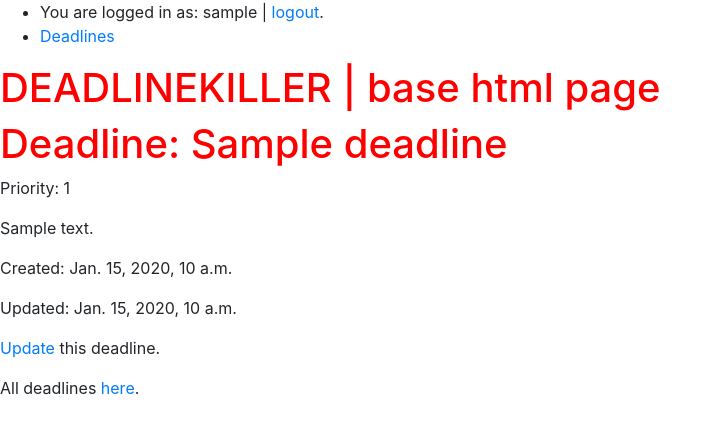
After one commit to lucaromanowski/deadlinekiller, a Django app: a page that uses deadlinekiller/account/templates/base.html in a window 1280 px wide. The commit adds this page. Shown: the top 434 px of the page, without its empty margins (0-722 px from the left). Run offline with Django 3.2, Linux system fonts and the light colour scheme; a user stored in the database is signed in; tables that the repository leaves empty hold one stand-in row (values such as "Sample post"); some libraries are stand-ins or nearby versions.

Commit message:
deadlines detail and update + nav list

```diff
--- a/deadlinekiller/account/templates/base.html
+++ b/deadlinekiller/account/templates/base.html
@@ -12,6 +12,17 @@
 	<link rel="stylesheet" type="text/css" href="{% static "account/base.css" %}">
 </head>
 <body>
+	<nav>
+		<ul>
+			{% if request.user.is_authenticated %}
+				<li>You are logged in as: {{ request.user.username }} | <a href="{% url 'account:logout' %}">logout</a>.</li>
+				<li><a href="{% url 'deadlines:deadline_list' %}">Deadlines</a></li>
+			{% else %}
+				<li><a href="{% url 'account:login' %}">Login</a></li>
+				<li><a href="{% url 'account:register' %}">Sign up</a></li>
+			{% endif %}
+		</ul>
+	</nav>
 
 	<h1>DEADLINEKILLER | base html page</h1>
 
--- a/deadlinekiller/deadlines/models.py
+++ b/deadlinekiller/deadlines/models.py
@@ -1,6 +1,7 @@
 from django.contrib.auth.models import User
 from django.conf import settings
 from django.db import models
+from django.urls import reverse
 
 
 
@@ -39,3 +40,6 @@ class Deadline(models.Model):
 
 	def __str__(self):
 		return '{} created by {}'.format(self.name, self.author)
+
+	def get_absolute_url(self):
+		return reverse('deadlines:deadline_detail', args=[self.pk, self.slug])
--- /dev/null
+++ b/deadlinekiller/deadlines/templates/deadlines/deadline_detail.html
@@ -0,0 +1,24 @@
+{% extends 'base.html' %}
+
+
+{% block title %}{{ deadline.name }}{% endblock %}
+
+
+
+{% block content %}
+
+	<h1>Deadline: {{ deadline.name }}</h1>
+	<p>Priority: {{ deadline.priority }}</p>
+	<p>{{ deadline.description }}</p>
+	<p>Created: {{ deadline.created }}</p>
+	<p>Updated: {{ deadline.updated }}</p>
+
+
+
+
+
+
+	<p><a href="{% url 'deadlines:deadline_update' deadline.pk deadline.slug %}">Update</a> this deadline.</p>
+
+	<p>All deadlines <a href="{% url 'deadlines:deadline_list' %}">here</a>.</p>
+{% endblock %}
--- a/deadlinekiller/deadlines/templates/deadlines/deadline_list.html
+++ b/deadlinekiller/deadlines/templates/deadlines/deadline_list.html
@@ -10,7 +10,7 @@
 	<h1>All your deadlines</h1>
 	<ul>
 		{% for deadline in deadlines %}
-			<li><a href="#">{{ deadline.name }}</a> | created: {{ deadline.created }}</li>
+			<li><a href="{{ deadline.get_absolute_url }}">{{ deadline.name }}</a> | created: {{ deadline.created }}</li>
 		{% endfor %}
 	</ul>
 	<h2>New deadline?</h2>
--- a/deadlinekiller/deadlines/urls.py
+++ b/deadlinekiller/deadlines/urls.py
@@ -4,6 +4,19 @@ from . import views
 
 
 urlpatterns = [
+	# Deadline CRUD
+
+	# List view
     url(r'^$', views.deadline_list, name='deadline_list'),
+
+    # Detail view
+    url(r'^(?P<pk>\d+)/(?P<slug>[-\w]+)/$', views.deadline_detail, name='deadline_detail'),
+
+    # Create
     url(r'^deadline-create/$', views.deadline_create, name='deadline_create'),
+
+    # Update
+    url(r'^deadline-update/(?P<pk>\d+)/(?P<slug>[-\w]+)/$', views.deadline_update, name='deadline_update'),
+
+
 ]
--- a/deadlinekiller/deadlines/views.py
+++ b/deadlinekiller/deadlines/views.py
@@ -1,6 +1,6 @@
 from django.contrib.auth.decorators import login_required
 from django.contrib.auth.models import User
-from django.shortcuts import render, redirect
+from django.shortcuts import render, redirect, get_object_or_404
 from django.utils.text import slugify
 
 from .forms import DeadlineForm
@@ -11,6 +11,12 @@ from .models import Deadline
 def deadline_list(request):
 	deadlines = Deadline.objects.filter(author=request.user)
 	return render(request, 'deadlines/deadline_list.html', { 'deadlines' : deadlines })
+
+
+@login_required
+def deadline_detail(request, pk, slug):
+	deadline = get_object_or_404(Deadline, pk=pk, slug=slug)
+	return render(request, 'deadlines/deadline_detail.html', {'deadline' : deadline})
 
 
 @login_required
@@ -30,3 +36,18 @@ def deadline_create(request):
 	else:
 		deadline_form = DeadlineForm()
 	return render(request, 'deadlines/deadline_create.html', {'deadline_form' : deadline_form})
+
+
+@login_required
+def deadline_update(request, pk, slug):
+	deadline = get_object_or_404(Deadline, pk=pk, slug=slug)
+	if request.method == 'POST':
+		deadline_form = DeadlineForm(instance=deadline, data=request.POST)
+		if deadline_form.is_valid():
+			deadline_form.save()
+			return redirect(deadline)
+	else:
+		deadline_form = DeadlineForm(instance=deadline)
+
+	return render(request, 'deadlines/deadline_update.html', {'deadline' : deadline,
+															  'deadline_form' : deadline_form})
```
Also changed, not shown: deadlinekiller/deadlines/templates/deadlines/deadline_update.html (added, +16 -0 lines).
